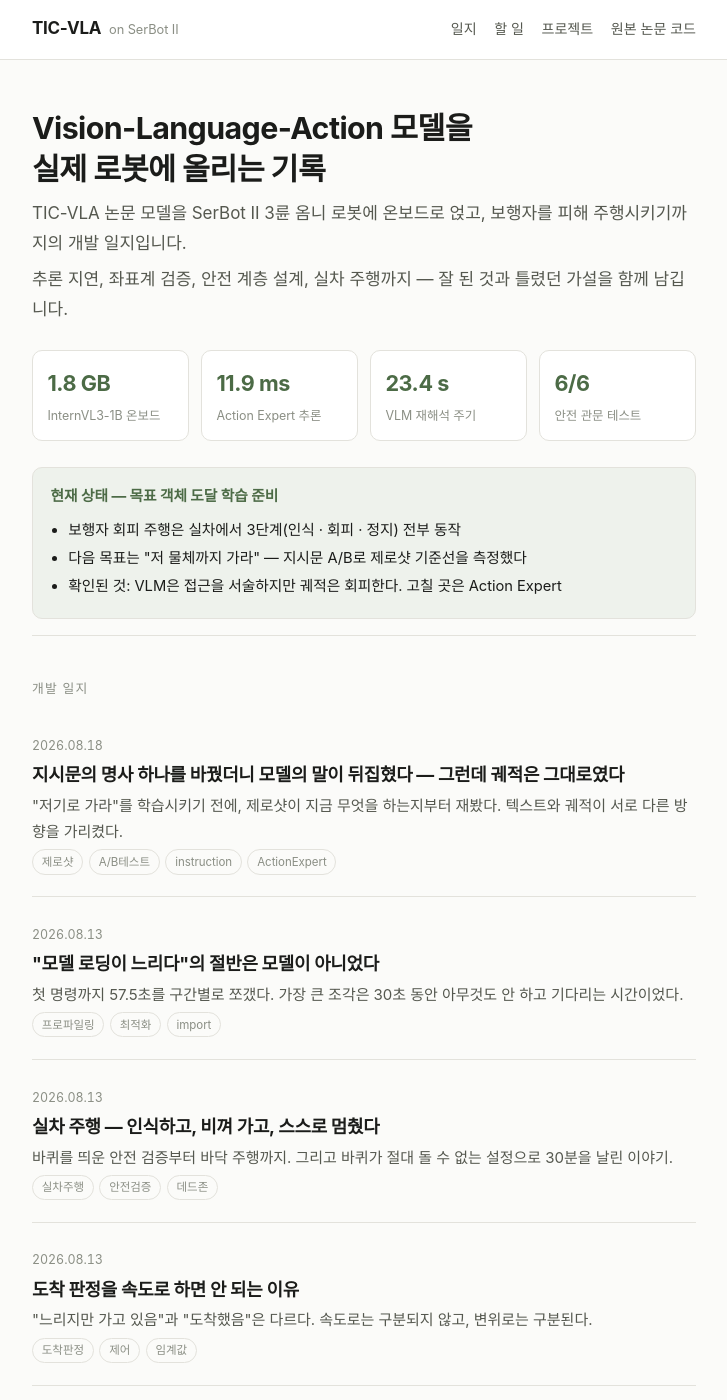
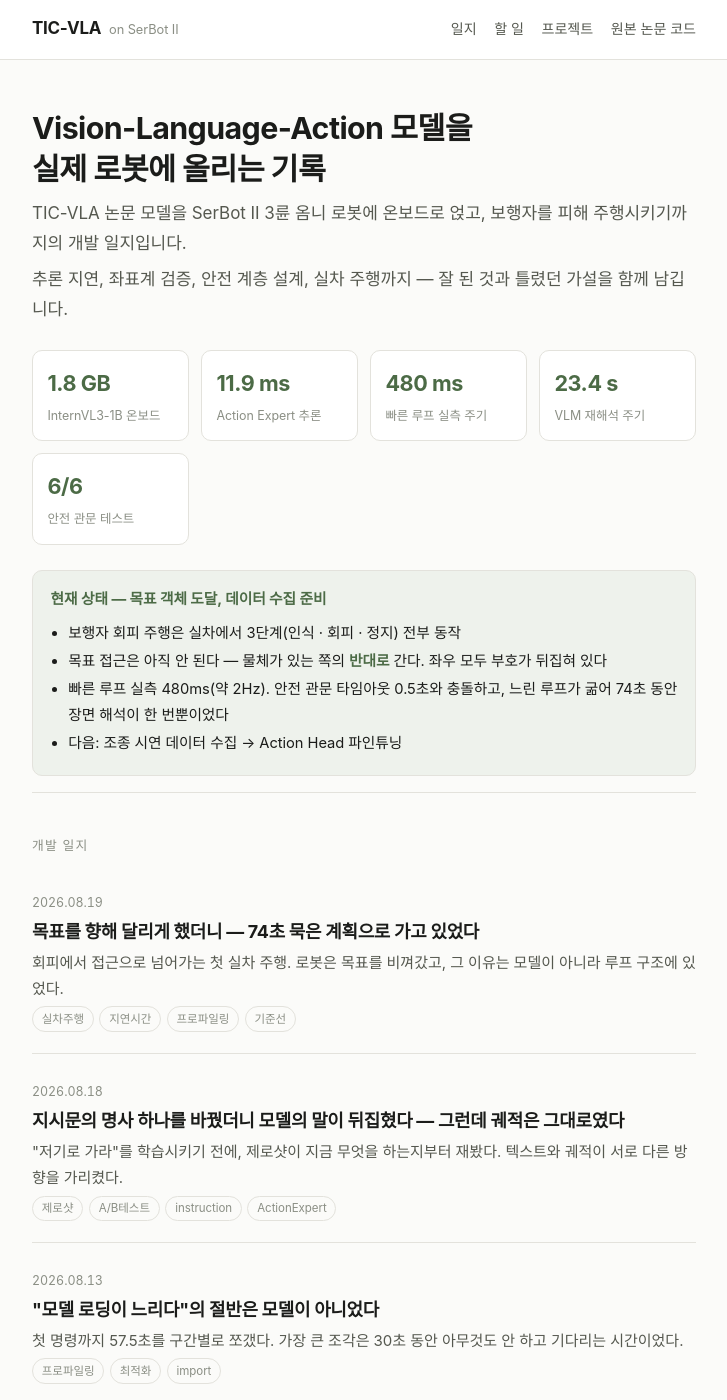
Before and after one commit to wodu2s/ticvla-devlog, a Jekyll site: the page built from index.html, in a window 1280 px wide and 1400 px high. Shown: the whole window, without its empty margins (276-1003 px from the left). Built offline with Jekyll 4.4.1, drawn with Linux system fonts in a browser that asks for light colours.

Commit message:
post: 8/19 목표 지향 첫 실차 주행 + 현재 상태·할 일 갱신

````diff
--- /dev/null
+++ b/_posts/2026-08-19-first-goal-directed-drive.md
@@ -0,0 +1,130 @@
+---
+title: "목표를 향해 달리게 했더니 — 74초 묵은 계획으로 가고 있었다"
+date: 2026-08-19 22:00:00 +0900
+summary: "회피에서 접근으로 넘어가는 첫 실차 주행. 로봇은 목표를 비껴갔고, 그 이유는 모델이 아니라 루프 구조에 있었다."
+tags: [실차주행, 지연시간, 프로파일링, 기준선]
+---
+
+지금까지의 목표는 "앞의 사람을 피해서 복도 끝까지"였다. 다음 단계는 반대다 — **"저 물체까지 가서 멈춰라."** 회피가 아니라 접근이다.
+
+관측 모드에서는 신호가 좋았다. 목표를 지정하면 모델이 생성하는 `<think>` 문장이 회피에서 접근으로 뒤집혔다.
+
+```
+"veer right to bypass the cart"        ← 목표 미지정
+"reach and stop beside the bin"        ← 목표 지정
+```
+
+그래서 실차로 확인해 봤다. 물체를 정면 3m에 두고, 0.10 m/s로 달리게 했다.
+
+## 결과 — 비껴갔다
+
+```
+cmd:  vx ≈ 0.099,  vy ≈ −0.005 ~ −0.03,  wz = 0.0   (전 구간)
+```
+
+`wz`가 끝까지 0이다. 회전이 아니라 옆으로 미끄러지며 오른쪽으로 흘렀다. 비율로 6~11° 드리프트고, 3m를 가는 동안 0.3~0.6m 옆으로 밀린다. 실제로 목표를 지나쳐 책상 쪽으로 갔고, 손으로 멈췄다.
+
+그리고 더 이상한 것이 있었다. **예측 변위가 줄지 않았다.**
+
+```
+2.15 → 1.9 → 1.6 → 1.8 → 1.7 → …    74초 내내 1.4~2.2 사이에서 진동
+```
+
+로봇이 다가가는데도 "앞으로 이만큼 더 갈 계획"이라는 값이 그대로다. 도착 판정 임계값(0.30) 근처로 내려갈 일이 없으니 **구조적으로 멈출 수가 없다.**
+
+## 원인은 모델이 아니라 루프였다
+
+로그를 뜯어보니 세 가지가 나왔다. 셋 다 예상 밖이었다.
+
+### ① 빠른 루프가 480ms다
+
+```
+fast_loop_ms: 473 / 460 / 460 / 464 / 457 / … / 481
+```
+
+이전 글에서 Action Expert 단독 실행이 11.9ms라는 걸 재고, 그래서 "빠른 루프는 얼마든지 빠르게 돌릴 수 있다"고 썼다. **틀렸다.**
+
+Action Expert만 보면 맞다. 그런데 빠른 루프는 매 틱 **비전 인코더를 새로 돌린다.** 실측 주기가 약 480ms이므로 실효 상한은 **약 2Hz**다. 5Hz를 요청해도 2Hz로 돈다.
+
+구간별 측정을 했다고 생각했는데, 실은 **한 조각만** 재고 전체를 추정했던 것이다.
+
+### ② 안전 관문의 타임아웃과 정면충돌한다
+
+안전 계층에는 "상위 노드가 끊기면 0.5초 안에 멈춘다"는 관문이 있다. 좋은 장치이고, 6/6 테스트를 통과시킨 바로 그 기능이다.
+
+그런데
+
+```
+빠른 루프 주기 480ms   vs   명령 타임아웃 500ms      여유 20ms
+```
+
+틱이 조금만 길어지면 바로 끊긴다. 실제로 `fast_loop_ms: 2070` 직후에 차단 로그가 찍혔다.
+
+처음에는 "루프를 더 빠르게 돌리면 되겠지" 했는데, **올릴 여지가 없다.** 2Hz가 상한이다. 타임아웃 쪽을 1.5초로 올리는 것이 맞다. 0.10 m/s에서 정지까지 15cm라 안전 성질은 유지된다.
+
+이전 문서에 "실차 설정: 1Hz"라고 확정값처럼 적어뒀는데, 그 설정으로 돌린 주행은 **절반쯤 끊긴 채** 갔던 것으로 보인다.
+
+### ③ 74초 동안 장면 해석이 한 번뿐이었다
+
+가장 심각한 것.
+
+```
+vlm_runs: 1     vlm_age_sec: 74.79
+```
+
+재해석 주기를 30초로 설정했는데 30초에도 60초에도 갱신이 없었다. 빠른 루프가 GPU를 거의 점유해서 **느린 루프가 굶었다.**
+
+즉 로봇은 **3m 밖에서 만든 계획 하나로 74초를 주행했다.** 다가가면서 장면이 완전히 바뀌었는데 해석은 그대로였고, 초기의 "오른쪽으로 비껴간다"는 계획을 끝까지 실행했다.
+
+책상에 부딪힐 뻔한 직접 원인이 이것이다. 회피 성향 자체보다 이쪽이 훨씬 위험하다.
+
+<div class="callout">
+<span class="label">배운 것</span>
+"느린 루프와 빠른 루프를 분리했다"는 설계는 <strong>두 루프가 자원을 공유하지 않을 때만</strong> 성립한다. 같은 GPU를 쓰는데 한쪽이 쉼 없이 돌면 다른 쪽은 굶는다. 분리한 것은 코드 구조였지 실행 자원이 아니었다.
+</div>
+
+## 관측 모드 기준선 — 목표의 반대쪽으로 간다
+
+실차와 별개로, 파인튜닝 전 기준선을 관측 모드에서 쟀다. 물체를 정면·좌·우에 두고, 목표를 지정한 경우와 안 한 경우를 각각 돌렸다.
+
+| 배치 | 물체 방향 | 목표 지정 | 지정 안 함 |
+|---|---|---|---|
+| 좌 | **+** (좌) | −0.28 | −0.27 |
+| 우 | **−** (우) | +0.65 | +0.72 |
+
+(6초 시점의 횡방향 성분. + 가 왼쪽)
+
+**물체가 있는 쪽의 반대로 간다.** 좌우 모두 부호가 정확히 뒤집혀 있다.
+
+그리고 목표를 지정하든 안 하든 값이 거의 같다(−0.28 vs −0.27). 이 방향 전환은 지시문 때문이 아니라 **"물체가 있는 쪽이 막혀 보이니 반대로 간다"는 기하적 회피**다. 지시문은 방향을 만들지 못한다.
+
+관측 모드에서 텍스트가 접근으로 뒤집혔던 것과 나란히 놓으면 이렇게 된다.
+
+> 말은 "가서 멈추겠다"고 하는데, 궤적은 여전히 피한다.
+
+## 그래서 데이터가 무엇을 가르쳐야 하는가
+
+이 측정들이 학습 목표를 숫자로 못박아 줬다.
+
+| | 지금 | 학습 후 |
+|---|---|---|
+| 좌측 배치 | −0.28 (반대) | **+ 로 부호 전환** |
+| 우측 배치 | +0.65 (반대) | **− 로 부호 전환** |
+| 예측 변위 | 접근해도 안 줄어듦 | 가까워질수록 감소 |
+
+미세한 개선이 아니라 **부호 반전**이다. 성공하면 숫자로 명확히 보이고, 데이터가 부족하면 0 근처에서 어중간하게 멈출 것이다. 그것도 "중립으로 이동했다"는 부분적 성과로 읽을 수 있다.
+
+두 번째 항목 때문에 수집 규칙이 하나 늘었다. **목표 앞에 멈춘 뒤 8초를 그대로 기록한다.** 접근 궤적만 모으면 모델은 "항상 앞으로"만 배운다. 목표 앞에 선 채로 계속 기록해야 "도달 = 변위 0"이 학습된다. 급정지가 아니라 서서히 감속해야 "가까울수록 변위가 작다"는 연속 신호도 생긴다.
+
+지금 증상이 정확히 그 신호가 없어서 생긴 것이다.
+
+<div class="callout">
+<span class="label">틀렸던 가설</span>
+"관측 모드에서 <code>&lt;think&gt;</code>가 접근으로 바뀌었으니 실차에서도 접근할 것이다." — 아니었다. 텍스트와 궤적은 다른 경로로 나오고, 이번에는 <strong>실차 주행으로도</strong> 확인됐다. 그리고 실차에서는 시스템 문제가 그 위에 한 겹 더 쌓인다. 관측 모드 결과를 실차 예측으로 쓰면 안 된다.
+</div>
+
+## 다음
+
+실차는 세 가지를 고친 뒤에 재개한다 — 관문 타임아웃 1.5초, 루프 주기를 실측에 맞추기, 그리고 느린 루프가 굶지 않게 하는 것. 세 번째가 가장 중요하고 원인 규명이 남았다.
+
+그동안 데이터 수집으로 넘어간다. 조종 시연으로 모으는 것이라 모델도 안전 계층도 쓰지 않으므로, 위 문제들과 무관하게 진행할 수 있다.
--- a/index.html
+++ b/index.html
@@ -10,16 +10,18 @@ layout: default
   <ul class="metrics">
     <li class="metric"><span class="n">1.8&nbsp;GB</span><span class="k">InternVL3-1B 온보드</span></li>
     <li class="metric"><span class="n">11.9&nbsp;ms</span><span class="k">Action Expert 추론</span></li>
+    <li class="metric"><span class="n">480&nbsp;ms</span><span class="k">빠른 루프 실측 주기</span></li>
     <li class="metric"><span class="n">23.4&nbsp;s</span><span class="k">VLM 재해석 주기</span></li>
     <li class="metric"><span class="n">6/6</span><span class="k">안전 관문 테스트</span></li>
   </ul>
 
   <div class="status">
-    <strong>현재 상태 — 목표 객체 도달 학습 준비</strong>
+    <strong>현재 상태 — 목표 객체 도달, 데이터 수집 준비</strong>
     <ul>
       <li>보행자 회피 주행은 실차에서 3단계(인식 · 회피 · 정지) 전부 동작</li>
-      <li>다음 목표는 "저 물체까지 가라" — 지시문 A/B로 제로샷 기준선을 측정했다</li>
-      <li>확인된 것: VLM은 접근을 서술하지만 궤적은 회피한다. 고칠 곳은 Action Expert</li>
+      <li>목표 접근은 아직 안 된다 — 물체가 있는 쪽의 <strong>반대로</strong> 간다. 좌우 모두 부호가 뒤집혀 있다</li>
+      <li>빠른 루프 실측 480ms(약 2Hz). 안전 관문 타임아웃 0.5초와 충돌하고, 느린 루프가 굶어 74초 동안 장면 해석이 한 번뿐이었다</li>
+      <li>다음: 조종 시연 데이터 수집 → Action Head 파인튜닝</li>
     </ul>
   </div>
 </section>
--- a/todo.md
+++ b/todo.md
@@ -13,7 +13,7 @@ description: TIC-VLA on SerBot II 프로젝트의 진행 중인 작업 목록.
 <div class="post-body">
 
 <div class="todo-meta">
-마지막 갱신 2026-08-18 · 현재 단계 <strong>2단계 — 목표 객체 도달 학습 준비</strong>
+마지막 갱신 2026-08-19 · 현재 단계 <strong>2단계 — 데이터 수집</strong>
 </div>
 
 ## 지금 하는 것
@@ -25,10 +25,12 @@ description: TIC-VLA on SerBot II 프로젝트의 진행 중인 작업 목록.
 - [x] 백본 모델 규모 확인 — InternVL3-1B
 - [x] 학습 스크립트 존재 확인 — VLM 단계와 Action Head 단계가 분리되어 있음
 - [x] 제로샷 기준선 측정 — 지시문 3종 A/B
-- [ ] 궤적 CSV 입력 형식 확정 (필수 컬럼 · 이미지 정렬 방식)
-- [ ] 어노테이션 스크립트 확인 — instruction과 `<think>` 생성 프롬프트
-- [ ] 체크포인트 형식 확인 — 합본을 Action Head 단계에 그대로 넘길 수 있는지
-- [ ] 에피소드 기록 노드 작성
+- [x] 궤적 CSV 입력 형식 확정 (필수 컬럼 · 이미지 정렬 방식)
+- [x] 체크포인트 형식 확인 — 합본을 Action Head 단계에 그대로 넘길 수 있는지
+- [x] 에피소드 기록 노드 작성
+- [x] 파인튜닝 전 기준선 측정 (정면 · 좌 · 우, 지시문 유무 대조)
+- [x] 카메라 파이프라인 회전 설정 일치 확인
+- [ ] 어노테이션 스크립트 확인 — instruction과 사고 과정 텍스트 생성 프롬프트
 - [ ] 학습 환경 구성 및 스모크 테스트
 
 ### 파일럿 수집
@@ -41,10 +43,10 @@ description: TIC-VLA on SerBot II 프로젝트의 진행 중인 작업 목록.
 
 ### 본 수집
 
-- [ ] 기본 세트 수집 (방위 3 × 거리 3 × 반복)
-- [ ] 방해물 배치 변형
-- [ ] 실패·복구 궤적
-- [ ] 데이터셋 통계 리포트 (배치 조건 분포, 평균 길이, 이상치)
+- [ ] 좌 · 정면 · 우 각 10 에피소드 (시작 거리 2종 혼합)
+- [ ] 시작 위치를 반복마다 변동
+- [ ] 일부는 배경이 다른 방향에서 수집 (배경 편향 방지)
+- [ ] 데이터셋 통계 리포트
 
 ### 학습
 
@@ -61,6 +63,15 @@ description: TIC-VLA on SerBot II 프로젝트의 진행 중인 작업 목록.
 - [ ] 실차 성공률 측정
 - [ ] 지시문 교체 A/B — 같은 장면에서 목표만 바꿔 궤적이 갈리는지
 - [ ] 도착 판정을 목표 객체 기준으로 확장할지 결정
+
+## 실차 재개 전 고칠 것
+
+빠른 루프와 안전 관문의 주기가 서로 맞지 않는다. 고치기 전에는 로봇이 오래된 계획으로 달린다.
+
+- [ ] 안전 관문 명령 타임아웃을 0.5초에서 1.5초로
+- [ ] 빠른 루프 요청 주기를 실측(약 2Hz)에 맞춰 고정
+- [ ] 느린 루프가 굶는 원인 규명 — 빠른 루프가 GPU를 점유해 장면 해석이 갱신되지 않는다
+- [ ] 계획이 오래되면 경고하거나 감속하는 안전 규칙 검토
 
 ## 1단계에서 남은 것
 
````
